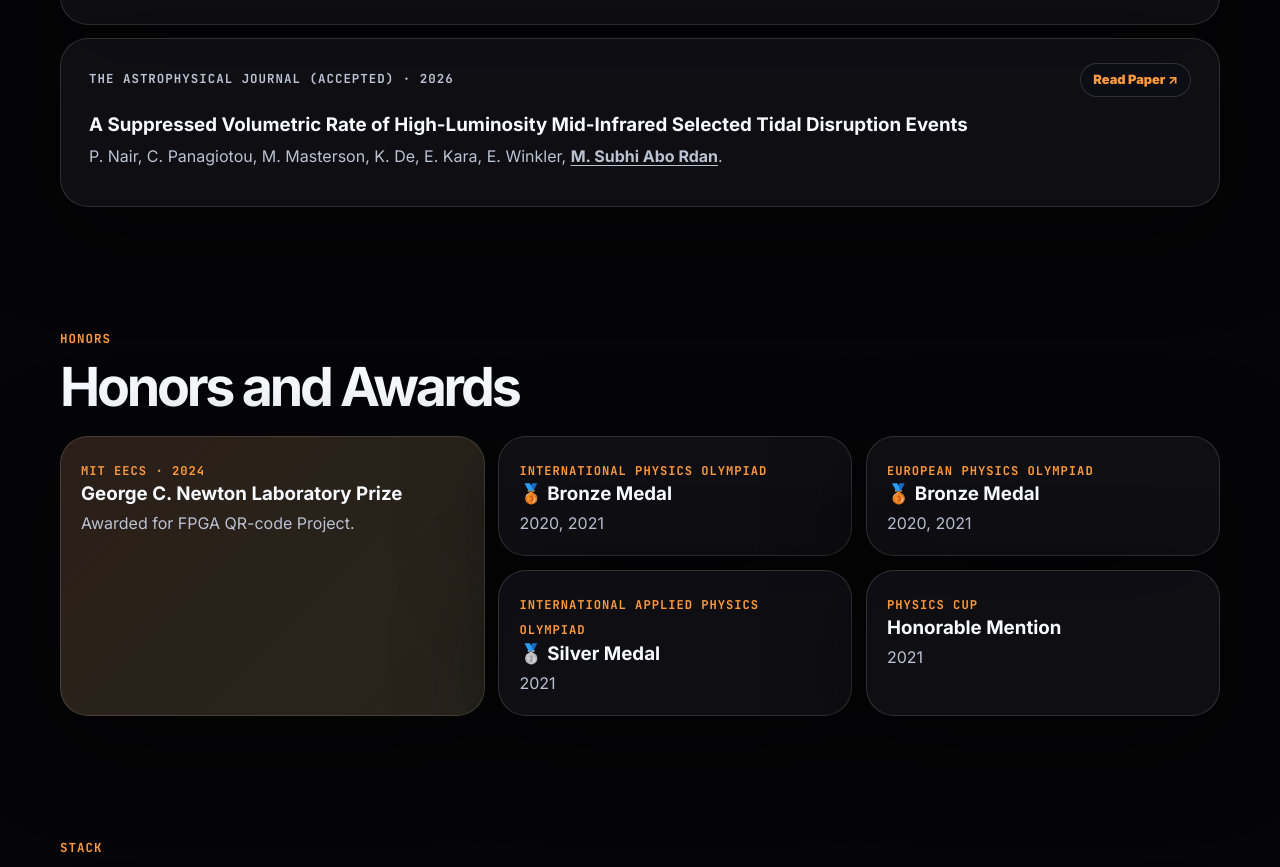
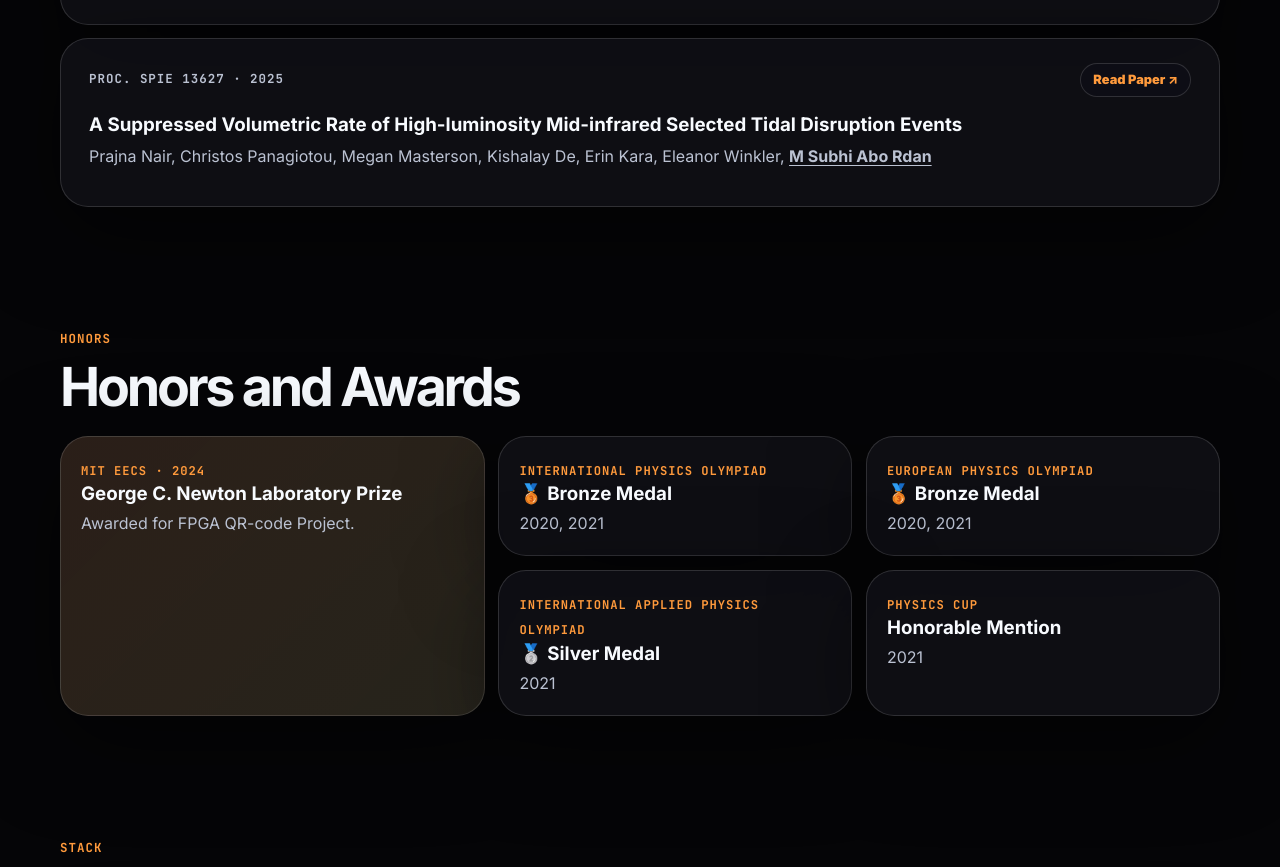
Before and after one commit to msubhia/msubhia.github.io, a plain HTML site: page index.html in a window 1280 px wide. Shown: the part 3438-4305 px from the top of the page. Drawn offline with Linux system fonts and the light colour scheme.

Commit message:
new paper

```diff
--- a/index.html
+++ b/index.html
@@ -143,7 +143,7 @@
         <div class="hero-links">
           <a href="mailto:msubhi_a@mit.edu">Email</a>
           <a href="https://github.com/msubhia" target="_blank" rel="noreferrer">GitHub</a>
-          <a href="https://www.linkedin.com/in/m-subhi-abo-rdan" target="_blank" rel="noreferrer">LinkedIn</a>
+          <a href="https://www.linkedin.com/in/m-subhi-abo-rdan-464463233/" target="_blank" rel="noreferrer">LinkedIn</a>
           <a href="Subhi_Resume_Full_May26.pdf" target="_blank">Resume</a>
         </div>
       </div>
@@ -570,24 +570,22 @@
           </p>
         </article>
 
-        <article class="publication-card">
+          <article class="publication-card">
           <div class="publication-top">
-            <p class="mono">The Astrophysical Journal (Accepted) · 2026</p>
+            <p class="mono">Proc. SPIE 13627 · 2025</p>
 
             <a class="paper-badge"
-              href="https://arxiv.org/abs/2606.31926"
+              href=https://iopscience.iop.org/article/10.3847/1538-4357/ae83a1/meta
               target="_blank"
               rel="noreferrer">
               Read Paper ↗
             </a>
           </div>
 
-          <h3>A Suppressed Volumetric Rate of High-Luminosity Mid-Infrared Selected Tidal Disruption Events</h3>
+          <h3>A Suppressed Volumetric Rate of High-luminosity Mid-infrared Selected Tidal Disruption Events</h3>
 
           <p>
-            P. Nair, C. Panagiotou, M. Masterson, K. De,
-            E. Kara, E. Winkler,
-            <span class="author-me">M. Subhi Abo Rdan</span>.
+            Prajna Nair, Christos Panagiotou, Megan Masterson, Kishalay De, Erin Kara, Eleanor Winkler, <span class="author-me">M Subhi Abo Rdan</span>
           </p>
         </article>
 
```
